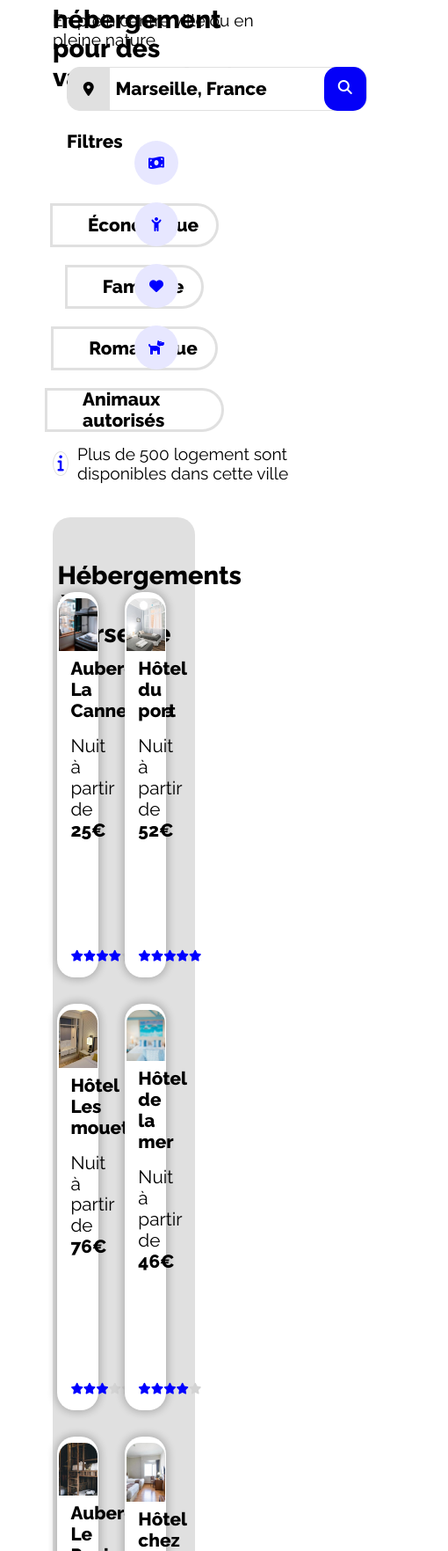
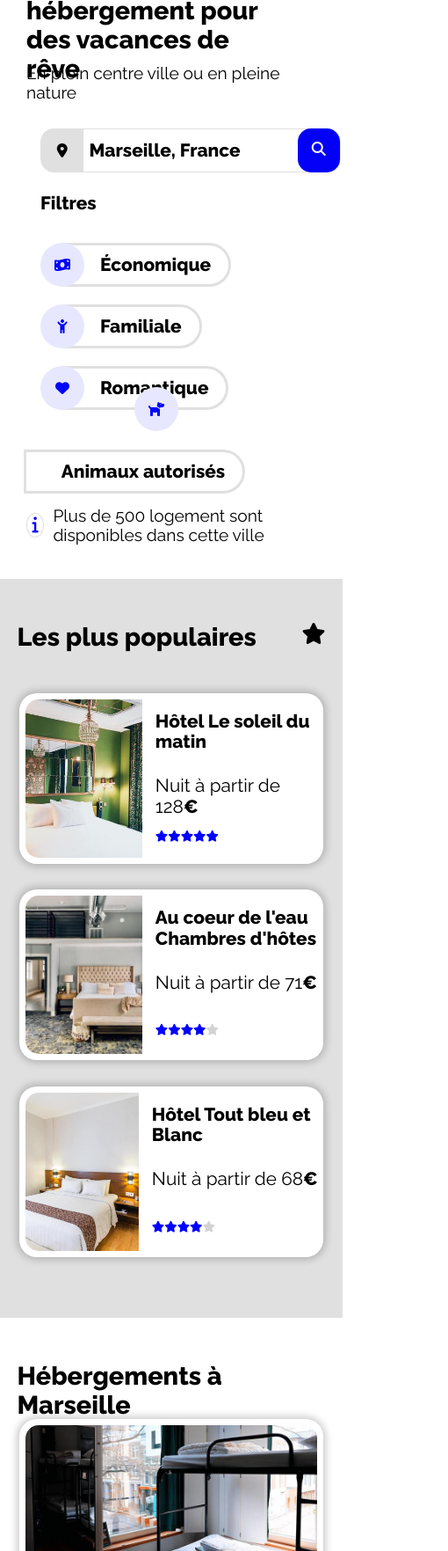
Before and after one commit to FlorentEeckeman/P2, a plain HTML site: page index1.html in a window 390 px wide. Shown: the part 237-2000 px from the top of the page at 88% size, 510 px wide, since content can reach past the window. Drawn offline with Linux system fonts and the light colour scheme.

Commit message:
version 3

```diff
--- a/css/main.css
+++ b/css/main.css
@@ -15,8 +15,7 @@ nav li {
     display: inline-block;
     padding-right: 35px;
     padding-left: 35px;
-    padding-top: 60px;
-
+    padding-top: 50px;
     font-size: 1.3rem;
     border-top: 3px solid transparent;
 }
@@ -66,6 +65,8 @@ header div img {
   }
   .p-search{
       font-size: 1.2rem;
+      padding-top: 40px;
+      padding-bottom: 10px;
   }
   .fa-location-dot{
       display: block;
@@ -181,15 +182,19 @@ header div img {
         flex-direction: row;
         justify-content: space-between;
         width: 100%;
+
         flex-wrap: wrap;
+        box-sizing: border-box;
     }
     .logement{
         display: flex;
         width: 58%;
+
         flex-wrap: wrap;
         background-color: rgb(224, 224, 224);
         border-radius: 20px;
-       padding-left: 2%;
+       padding-left: 50px;
+       box-sizing: border-box;
 
     }
     .soustitre{
@@ -201,14 +206,18 @@ header div img {
        font-weight: 800;
        font-size:1.8rem;
     }
+    .titre-log{
+        padding-bottom: 30px;
+        padding-left: 0px;
+    }
     .vignette{
         display: flex;
         flex-direction: column;
-        width: 30%;
-        justify-content: start;
+        width: 29%;
+        height: 300px;
         background-color: white;
         border-radius: 20px;
-        padding-bottom: 7px;
+        padding: 7px;
        margin: 15px 30px 15px 0px;
        box-shadow: 0px 0px 8px 3px rgba(0, 0, 0, 0.2);
     }
@@ -216,10 +225,9 @@ header div img {
         display: flex;
         object-fit: cover;
         margin: 0px auto;
-        margin-top: 7px;
         padding-bottom: 5px;
-        width: 95%;
-        height: 170px;
+        width: 100%;
+        height: 60%;
         border-radius: 15px 15px 0px 0px;
 
     }
@@ -228,13 +236,7 @@ header div img {
         margin: 3px 0px 13px 15px ;
         font-size: 1.3rem;
     }
-    .pop-text{
-        width: 60%;
-        height: 100%;
-        margin: 5px 10px 5px 0px;
-        padding-bottom: 0px;
-        box-shadow: unset;
-    }
+
     .sub-vig-pop{
         display: flex;
         height: 80%;
@@ -254,17 +256,18 @@ header div img {
     }
     .vignette-foot{
         width: 700px;
+        height: 30px;
         align-items: center;
         align-content: center;
     }
     .populaire{
         display: flex;
-        width: 36%;
+        width: 34%;
         flex-wrap: wrap;
+        justify-content: center;
         background-color: rgb(224, 224, 224);
         border-radius: 20px;
-        padding-left: 40px;
-
+        padding: 0 auto;
     }
     .star-noir{
         float: right;
@@ -273,12 +276,12 @@ header div img {
     .vign-popu{
         display: flex;
         width: 90%;
-        height: 22%;
+        height: 20%;
+        align-items: center;
         background-color: white;
         flex-direction: row;
         border-radius: 20px;
         padding: 7px 7px 7px 7px;
-        margin: 15px 30px 15px 0px;
         box-shadow: 0px 0px 8px 3px rgba(0, 0, 0, 0.2);
     }
     .popu-photo{
@@ -289,6 +292,24 @@ header div img {
         align-items: center;
         align-content: center;
         border-radius: 15px 0px 0px 15px;
+    }
+    .vign-text{
+        display: flex;
+        flex-direction: column;
+        width: 30%;
+        justify-content: start;
+        background-color: white;
+        border-radius: 20px;
+        padding-bottom: 7px;
+       margin: 15px 30px 15px 0px;
+       box-shadow: 0px 0px 8px 3px rgba(0, 0, 0, 0.2);
+    }
+    .pop-text{
+        width: 60%;
+        height: 100%;
+        margin: 5px 10px 5px 0px;
+        padding-bottom: 0px;
+        box-shadow: unset;
     }
     .activites{
         width: 100%;
@@ -329,8 +350,10 @@ header div img {
         flex-wrap: wrap;
     }
     .half-card{
-        height: calc(100% - 60px);;
-
+        height: calc(100% - 60px);
+    }
+    .big-card{
+        height: calc(100% - 60px);
     }
     .med-vignette1{
         display: flex;
@@ -389,11 +412,8 @@ header div img {
     footer{
         display: flex;
         flex-direction: row;
-        width: 100%;
         height: 250px;
         margin-top: 30px;
-        margin-left: 0;
-        margin-left: 0;
         background-color: rgb(224, 224, 224);
     }
     footer div{
--- a/css/mobile.css
+++ b/css/mobile.css
@@ -1,6 +1,10 @@
 
     header {
-        height: 160px;
+        height: 150px;
+    }
+    .pad-left{
+        padding-left: 0px;
+        padding-right: 0px;
     }
     .logo-div {
 
@@ -10,8 +14,8 @@
     }
     header div img {
         width: 120px;
-        margin: 20px 0px 0px 0px;
-        padding: 0 auto;
+        margin: 0px;
+        padding-top: 30px;
         float: none;
     }
      nav div{
@@ -33,9 +37,19 @@
     nav li{
         width: 50%;
         list-style: none;
-        padding-top: 10px;
+        padding-bottom: 20px;
+        border-bottom: 3px solid lightgray;
      }
+     nav li:hover{
+
+        border-top: 3px solid transparent;
+        border-bottom: 4px solid blue;
+    }
   /*-----------------------main---------------------------*/
+  .form-div{
+    padding-left: 30px;
+    padding-right: 30px;
+  }
   .search{
     padding-left: 1rem;
 }
@@ -64,3 +78,73 @@ align-content: center;
 margin-top: 0px;
 width: 100%;
 }
+.main-affichage{
+    flex-direction:column-reverse;
+
+}
+.populaire{
+    width: 100%;
+    height: 800px;
+    border-radius: 0px;
+    padding-bottom: 40px;
+}
+.soustitre{
+    padding-bottom: 30px;
+}
+.vign-popu{
+    height: 180px;
+    width: 85%;
+}
+.logement{
+    width: 100%;
+    background-color: white;
+    padding-left: 0px;
+    justify-content: center;
+}
+.vignette{
+    width: 85%;
+    margin-right: 0px;
+}
+.sub-vignette{
+ padding-top: 10px;
+}
+.sub-vig-pop{
+    padding-bottom: 10px;
+    align-items: flex-end;
+}
+.vignette-foot {
+    padding-top: 25px;
+    padding-left: 30px;
+}
+.activites{
+    display: flex;
+    flex-direction: column;
+    justify-content: center;
+    align-items: center;
+
+}
+.grp-activite > div {
+    width: 100%;
+
+}
+.grp-activite{
+    height: auto;
+    width: 90%;
+
+}
+.vign-act{
+    width: 100%;
+    margin-bottom: 30px;
+
+}
+.card-img{
+    height: 240px;
+}
+footer{
+    display: flex;
+    flex-direction: column;
+    height: auto;
+}
+.foot-col{
+   padding-left: 40px;
+}
--- a/index1.html
+++ b/index1.html
@@ -39,7 +39,7 @@
             </nav>
         </header>
         <main class="pad-left">
-            <div>
+            <div class="form-div">
                 <h2 class="soustitre">Trouver votre hébergement pour des vacances de rêve</h2>
                 <p class="p-search">En plein centre ville ou en pleine nature</p>
                 <form action="" method="get" class="search">
@@ -63,69 +63,69 @@
             </div>
             <div class="main-affichage">
                 <div class="logement">
-                    <h2 class="soustitre">Hébergements à Marseille</h2>
+                    <h2 class="soustitre titre-log">Hébergements à Marseille</h2>
 
                     <div class="vignette">
                         <img class="vignette-photo" src="images/hebergements/4_small/marcus-loke-WQJvWU_HZFo-unsplash.jpg" alt="">
                         <h3 class="sub-vignette">Auberge La Cannebière</h3>
-                        <p class="sub-vignette">Nuit à partir de <b>25€</b></p>
+                        <p class="sub-vignette">Nuit à partir de 25<b>€</b></p>
                         <p class="sub-vig-pop"><i class="fa-solid fa-star star-bleu"></i><i class="fa-solid fa-star star-bleu"></i><i class="fa-solid fa-star star-bleu"></i><i class="fa-solid fa-star star-bleu"></i><i class="fa-solid fa-star star-gris"></i></p>
                     </div>
                     <div class="vignette">
                         <img class="vignette-photo" src="images/hebergements/4_small/fred-kleber-gTbaxaVLvsg-unsplash.jpg" alt="">
                         <h3 class="sub-vignette">Hôtel du port</h3>
-                        <p class="sub-vignette">Nuit à partir de <b>52€</b></p>
+                        <p class="sub-vignette">Nuit à partir de 52<b>€</b></p>
                         <p class="sub-vig-pop"><i class="fa-solid fa-star star-bleu"></i><i class="fa-solid fa-star star-bleu"></i><i class="fa-solid fa-star star-bleu"></i><i class="fa-solid fa-star star-bleu"></i><i class="fa-solid fa-star star-bleu"></i></p>
                     </div>
                     <div class="vignette">
                         <img class="vignette-photo" src="images/hebergements/4_small/reisetopia-B8WIgxA_PFU-unsplash.jpg" alt="">
                         <h3 class="sub-vignette">Hôtel Les mouettes</h3>
-                        <p class="sub-vignette">Nuit à partir de <b>76€</b></p>
+                        <p class="sub-vignette">Nuit à partir de 76<b>€</b></p>
                         <p class="sub-vig-pop"><i class="fa-solid fa-star star-bleu"></i><i class="fa-solid fa-star star-bleu"></i><i class="fa-solid fa-star star-bleu"></i><i class="fa-solid fa-star star-gris"></i><i class="fa-solid fa-star star-gris"></i></p>
                     </div>
                     <div class="vignette">
                         <img class="vignette-photo" src="images/hebergements/4_small/annie-spratt-Eg1qcIitAuA-unsplash.jpg" alt="">
                         <h3 class="sub-vignette">Hôtel de la mer</h3>
-                        <p class="sub-vignette">Nuit à partir de <b>46€</b></p>
+                        <p class="sub-vignette">Nuit à partir de 46<b>€</b></p>
                         <p class="sub-vig-pop"><i class="fa-solid fa-star star-bleu"></i><i class="fa-solid fa-star star-bleu"></i><i class="fa-solid fa-star star-bleu"></i><i class="fa-solid fa-star star-bleu"></i><i class="fa-solid fa-star star-gris"></i></p>
                     </div>
                     <div class="vignette">
                         <img class="vignette-photo" src="images/hebergements/4_small/nicate-lee-kT-ZyaiwBe0-unsplash.jpg" alt="">
                         <h3 class="sub-vignette">Auberge Le Panier</h3>
-                        <p class="sub-vignette">Nuit à partir de <b>23€</b></p>
+                        <p class="sub-vignette">Nuit à partir de 23<b>€</b></p>
                         <p class="sub-vig-pop"><i class="fa-solid fa-star star-bleu"></i><i class="fa-solid fa-star star-bleu"></i><i class="fa-solid fa-star star-bleu"></i><i class="fa-solid fa-star star-bleu"></i><i class="fa-solid fa-star star-gris"></i></p>
                     </div>
                     <div class="vignette">
                         <img class="vignette-photo" src="images/hebergements/4_small/febrian-zakaria-M6S1WvfW68A-unsplash.jpg" alt="">
                         <h3 class="sub-vignette">Hôtel chez Amina</h3>
-                        <p class="sub-vignette">Nuit à partir de <b>96€</b></p>
+                        <p class="sub-vignette">Nuit à partir de 96<b>€</b></p>
                         <p class="sub-vig-pop"><i class="fa-solid fa-star star-bleu"></i><i class="fa-solid fa-star star-bleu"></i><i class="fa-solid fa-star star-bleu"></i><i class="fa-solid fa-star star-bleu"></i><i class="fa-solid fa-star star-bleu"></i></p>
                     </div>
                     <h3 class="vignette-foot filt">Afficher plus</h3>
                 </div>
                 <div class="populaire">
-                    <h2 class="soustitre">Les plus populaires<i class="fa-solid fa-star star-noir"></i></h2>
+                    <h2 class="soustitre titre-log">Les plus populaires<i class="fa-solid fa-star star-noir"></i></h2>
                     <div class="vign-popu">
                         <img class="popu-photo" src="images/hebergements/4_small/emile-guillemot-Bj_rcSC5XfE-unsplash.jpg" alt="">
-                        <div class="vignette pop-text">
+                        <div class="vign-text pop-text">
                             <h3 class="sub-vignette">Hôtel Le soleil du matin</h3>
-                            <p class="sub-vignette">Nuit à partir de <b> 128€</b></p>
+                            <p class="sub-vignette">Nuit à partir de  128<b>€</b></p>
                             <div class="sub-vig-pop"><i class="fa-solid fa-star star-bleu"></i><i class="fa-solid fa-star star-bleu"></i><i class="fa-solid fa-star star-bleu"></i><i class="fa-solid fa-star star-bleu"></i><i class="fa-solid fa-star star-bleu"></i></div>
                         </div>
                     </div>
                     <div class="vign-popu">
                         <img class="popu-photo" src="images/hebergements/4_small/aw-creative-VGs8z60yT2c-unsplash.jpg" alt="">
-                        <div class="vignette pop-text">
+                        <div class="vign-text pop-text">
                             <h3 class="sub-vignette">Au coeur de l'eau Chambres d'hôtes</h3>
-                            <p class="sub-vignette ">Nuit à partir de <b>71€</b></p>
+                            <p class="sub-vignette ">Nuit à partir de 71<b>€</b></p>
                             <div class="sub-vig-pop"><i class="fa-solid fa-star star-bleu"></i><i class="fa-solid fa-star star-bleu"></i><i class="fa-solid fa-star star-bleu"></i><i class="fa-solid fa-star star-bleu"></i><i class="fa-solid fa-star star-gris"></i></div>
                         </div>
                     </div>
                     <div class="vign-popu">
                         <img class="popu-photo" src="images/hebergements/4_small/febrian-zakaria-sjvU0THccQA-unsplash.jpg" alt="">
-                        <div class="vignette pop-text">
+                        <div class="vign-text pop-text">
                             <h3 class="sub-vignette">Hôtel Tout bleu et Blanc</h3>
-                            <p class="sub-vignette ">Nuit à partir de <b>68€</b></p>
+                            <p class="sub-vignette ">Nuit à partir de 68<b>€</b></p>
                             <div class="sub-vig-pop"><i class="fa-solid fa-star star-bleu"></i><i class="fa-solid fa-star star-bleu"></i><i class="fa-solid fa-star star-bleu"></i><i class="fa-solid fa-star star-bleu"></i><i class="fa-solid fa-star star-gris"></i></div>
                         </div>
                     </div>
@@ -134,30 +134,30 @@
             <div class="activites">
                 <h2 class="soustitre">Activités à Marseille</h2>
                 <div class="grp-activite">
-                    <div class="big-vignette">
-                        <img class="port-img card-img" src="/images/activites/3_medium/reno-laithienne-QUgJhdY5Fyk-unsplash.jpg" alt="">
+                    <div class="big-vignette vign-act">
+                        <div class="big-card"><img class="port-img card-img" src="/images/activites/3_medium/reno-laithienne-QUgJhdY5Fyk-unsplash.jpg" alt=""></div>
                         <h4 class="sub-act">Vieux Port</h4>
                     </div>
                     <div class="double-vignette">
-                        <div class="med-vignette1">
+                        <div class="med-vignette1 vign-act">
                             <div class="half-card"><img class="fort-img card-img" src="/images/activites/3_medium/paul-hermann-QFTrLdQIRhI-unsplash.jpg" alt=""></div>
                             <h4 class="sub-act">Fort de Pomègues</h4>
                         </div>
-                        <div class="low-vignette">
+                        <div class="low-vignette vign-act">
                             <div class="half-card"><img class="frioul-img card-img" src="/images/activites/3_medium/kevin-hikari-rV_Qd1l-VXg-unsplash.jpg" alt=""></div>
                             <h4 class="sub-act">Îles du Frioul</h4>
                         </div>
                     </div>
-                    <div class="big-vignette">
-                        <img class="card-img" src="/images/activites/3_medium/kilyan-sockalingum-NR8-cBCN3aI-unsplash.jpg" alt="">
+                    <div class="big-vignette vign-act">
+                        <div class="big-card "><img class="card-img" src="/images/activites/3_medium/kilyan-sockalingum-NR8-cBCN3aI-unsplash.jpg" alt=""></div>
                         <h4 class="sub-act">Parc National des Calanques</h4>
                     </div>
                     <div class="double-vignette">
-                        <div class="med-vignette">
+                        <div class="med-vignette vign-act">
                             <div class="half-card"><img class="card-img" src="/images/activites/3_medium/florian-wehde-xW9e8gdotxI-unsplash.jpg" alt=""></div>
                             <h4 class="sub-act">Notre-Dame-de-la-Garde</h4>
                         </div>
-                        <div class="med-vignette">
+                        <div class="med-vignette vign-act">
                             <div class="half-card"><img class="card-img" src="/images/activites/3_medium/lena-paulin-wH2-EJoDcV0-unsplash.jpg" alt=""></div>
                             <h4 class="sub-act">Parc Longchamp</h4>
                         </div>
```
